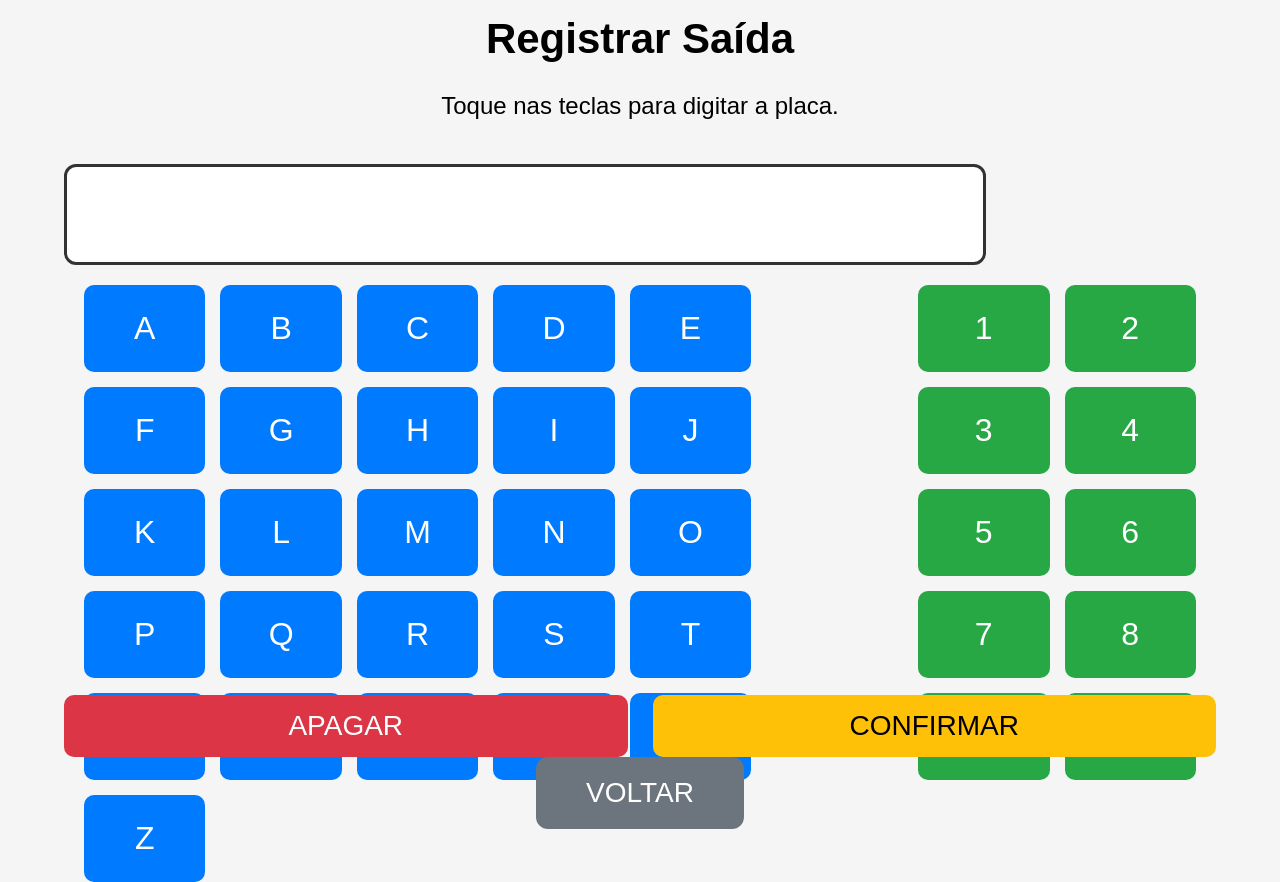
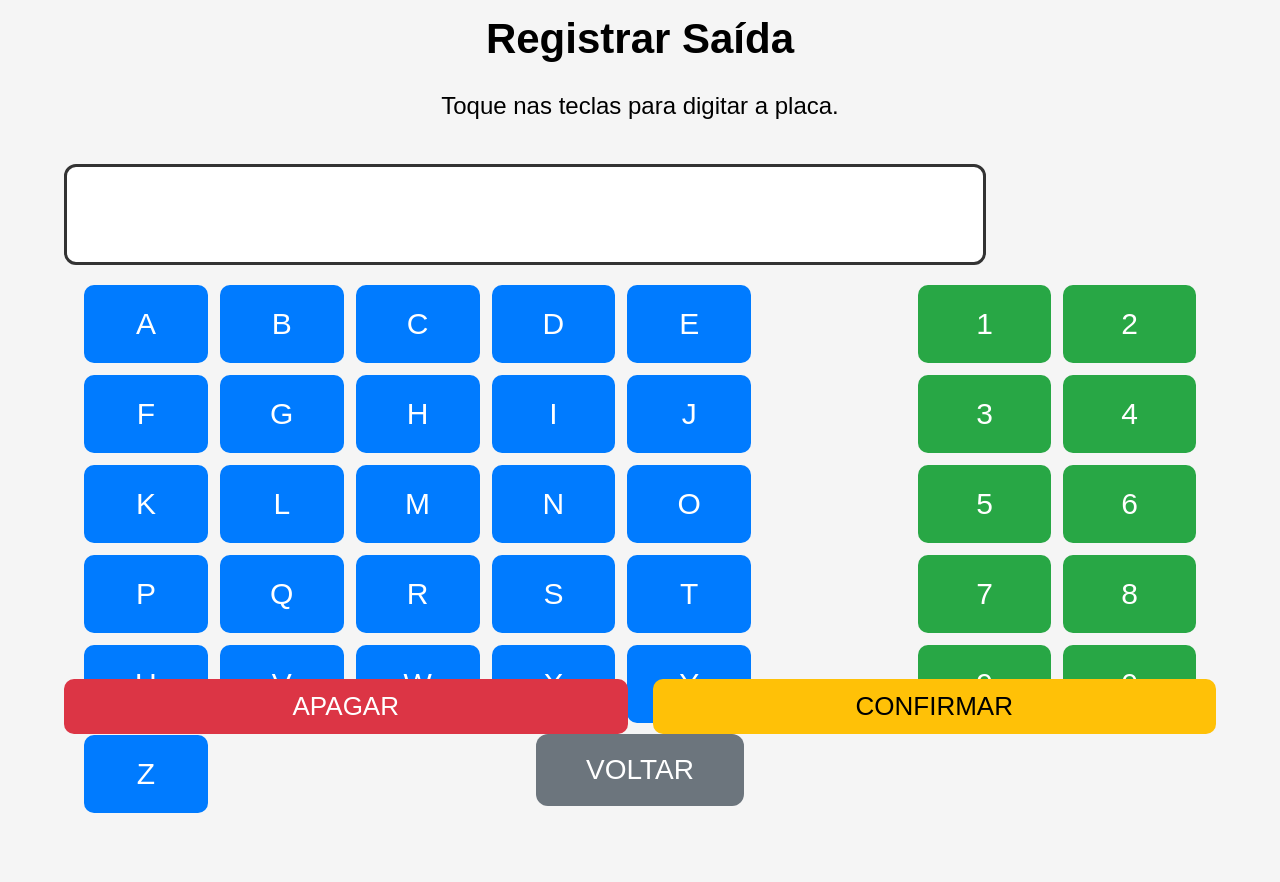
Before and after one commit to PedroMoeziaJr/programa_prime_park, a Flask app: page /saida in a window 1280 px wide. After the commit the page ends 813 px from the top, so only its background shows below. Run offline with Flask 3, Linux system fonts and the light colour scheme.

Commit message:
Refine CSS styles for keyboard and buttons
Adjusted styles for various elements, including keyboard layout and button sizes.

```diff
--- a/static/style.css
+++ b/static/style.css
@@ -7,7 +7,7 @@ body {
     padding: 0;
     font-family: Arial, sans-serif;
     background: #f5f5f5;
-    overflow: hidden; /* impede rolagem */
+    overflow: hidden;
 }
 
 .screen {
@@ -79,14 +79,14 @@ p {
 }
 
 /* ===========================
-   TECLADO LATERAL — AJUSTADO
+   TECLADO DE PLACA (ENTRADA/SAÍDA)
 =========================== */
 .keyboard-container {
     display: flex;
     justify-content: space-between;
     align-items: flex-start;
     width: 90vw;
-    height: 50vh;
+    height: 48vh;
     padding: 0 20px;
 }
 
@@ -94,24 +94,22 @@ p {
 .keyboard-letters {
     display: grid;
     grid-template-columns: repeat(5, 1fr);
-    gap: 15px;
+    gap: 12px;
     width: 60%;
 }
 
-/* NÚMEROS — 2 colunas horizontais */
+/* NÚMEROS — 2 colunas */
 .keyboard-numbers {
     display: grid;
     grid-template-columns: repeat(2, 1fr);
-    gap: 15px;
+    gap: 12px;
     width: 25%;
 }
 
-/* ===========================
-   TECLAS
-=========================== */
+/* TECLAS */
 .key {
-    padding: 25px 30px;
-    font-size: 32px;
+    padding: 22px 26px;
+    font-size: 30px;
     border-radius: 10px;
     border: none;
     cursor: pointer;
@@ -129,7 +127,7 @@ p {
 }
 
 /* ===========================
-   AÇÕES — BOTÕES MENORES
+   BOTÕES APAGAR / CONFIRMAR
 =========================== */
 .keyboard-actions {
     margin-top: 10px;
@@ -142,17 +140,47 @@ p {
 .key-action {
     background: #dc3545;
     color: white;
-    padding: 15px 30px;   /* reduzido */
-    font-size: 28px;      /* reduzido */
+    padding: 12px 28px;
+    font-size: 26px;
     border-radius: 10px;
 }
 
 .key-confirm {
     background: #ffc107;
     color: #000;
-    padding: 15px 30px;   /* reduzido */
-    font-size: 28px;      /* reduzido */
+    padding: 12px 28px;
+    font-size: 26px;
     border-radius: 10px;
+}
+
+/* ===========================
+   TECLADO DE SENHA (RELATÓRIO DO PÁTIO)
+=========================== */
+.password-input {
+    font-size: 40px;
+    padding: 15px;
+    width: 50%;
+    text-align: center;
+    border-radius: 10px;
+    border: 3px solid #333;
+    margin-bottom: 20px;
+}
+
+.password-keyboard {
+    display: grid;
+    grid-template-columns: repeat(3, 1fr);
+    gap: 15px;
+    width: 50%;
+}
+
+.password-key {
+    padding: 20px;
+    font-size: 28px;
+    background: #28a745;
+    color: white;
+    border-radius: 10px;
+    border: none;
+    cursor: pointer;
 }
 
 /* ===========================
```
